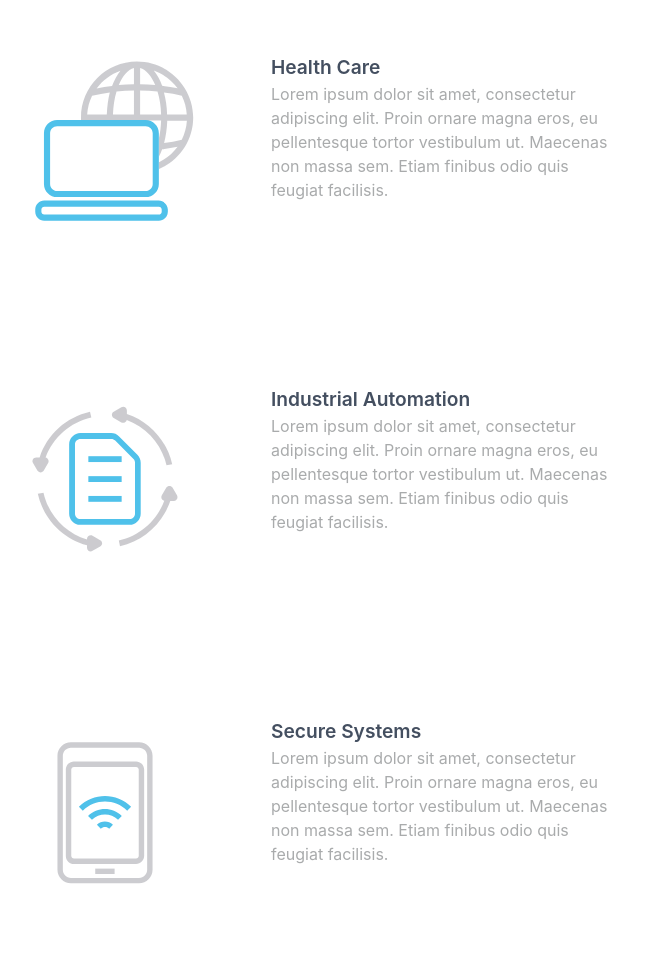
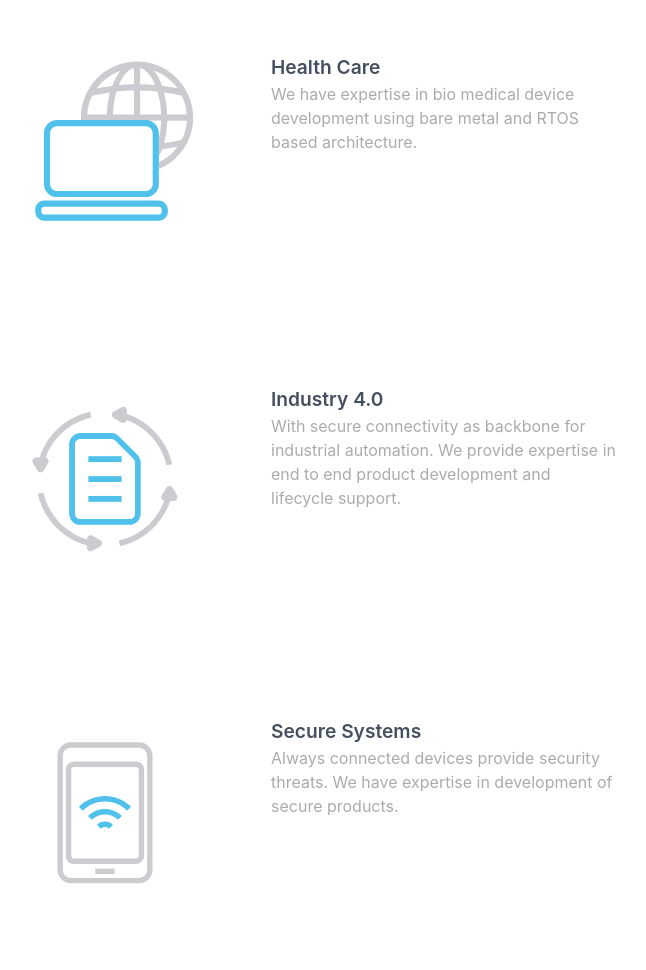
Before and after one commit to starlakecs/starlakecs.github.io, a plain HTML site: page index.html in a window 1280 px wide. Shown: the part 1781-2751 px from the top of the page, without its empty margins (599-1245 px from the left). Drawn offline with nearby package versions, Linux system fonts and the light colour scheme.

Commit message:
Remove standard latin text

```diff
--- a/index.html
+++ b/index.html
@@ -281,7 +281,7 @@
               <p>
                 <span class="icon-box-title">Health Care</span>
 
-                <span class="icon-box-text">Lorem ipsum dolor sit amet, consectetur adipiscing elit. Proin ornare magna eros, eu pellentesque tortor vestibulum ut. Maecenas non massa sem. Etiam finibus odio quis feugiat facilisis.</span>
+                <span class="icon-box-text">We have expertise in bio medical device development using bare metal and RTOS based architecture.</span>
               </p>
             </div>
           </div>
@@ -295,9 +295,9 @@
           <div class="media-content mt-50">
             <div class="content">
               <p>
-                <span class="icon-box-title">Industrial Automation</span>
+                <span class="icon-box-title">Industry 4.0</span>
 
-                <span class="icon-box-text">Lorem ipsum dolor sit amet, consectetur adipiscing elit. Proin ornare magna eros, eu pellentesque tortor vestibulum ut. Maecenas non massa sem. Etiam finibus odio quis feugiat facilisis.</span>
+                <span class="icon-box-text">With secure connectivity as backbone for industrial automation. We provide expertise in end to end product development and lifecycle support.</span>
               </p>
             </div>
           </div>
@@ -313,7 +313,7 @@
               <p>
                 <span class="icon-box-title">Secure Systems</span>
 
-                <span class="icon-box-text">Lorem ipsum dolor sit amet, consectetur adipiscing elit. Proin ornare magna eros, eu pellentesque tortor vestibulum ut. Maecenas non massa sem. Etiam finibus odio quis feugiat facilisis.</span>
+                <span class="icon-box-text">Always connected devices provide security threats. We have expertise in development of secure products.</span>
               </p>
             </div>
           </div>
```
